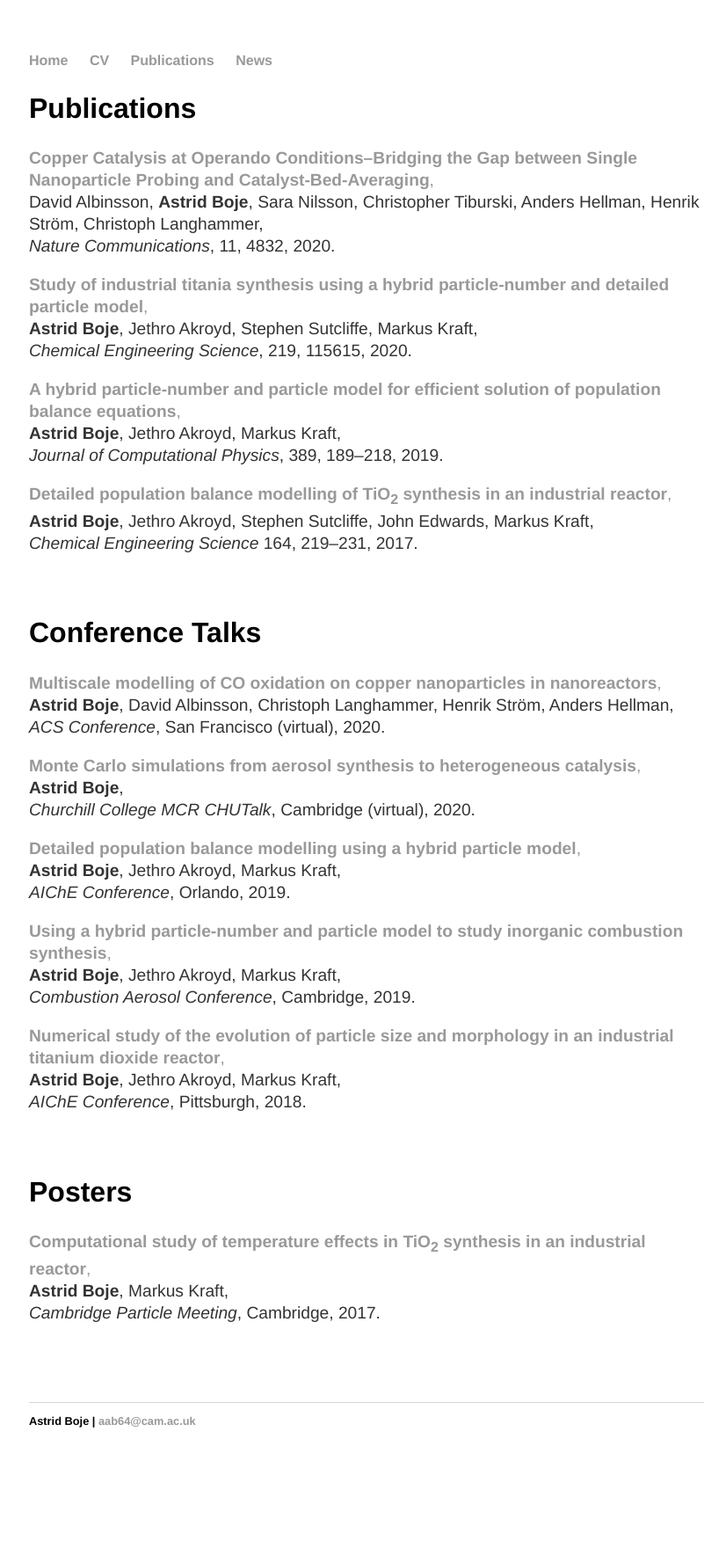
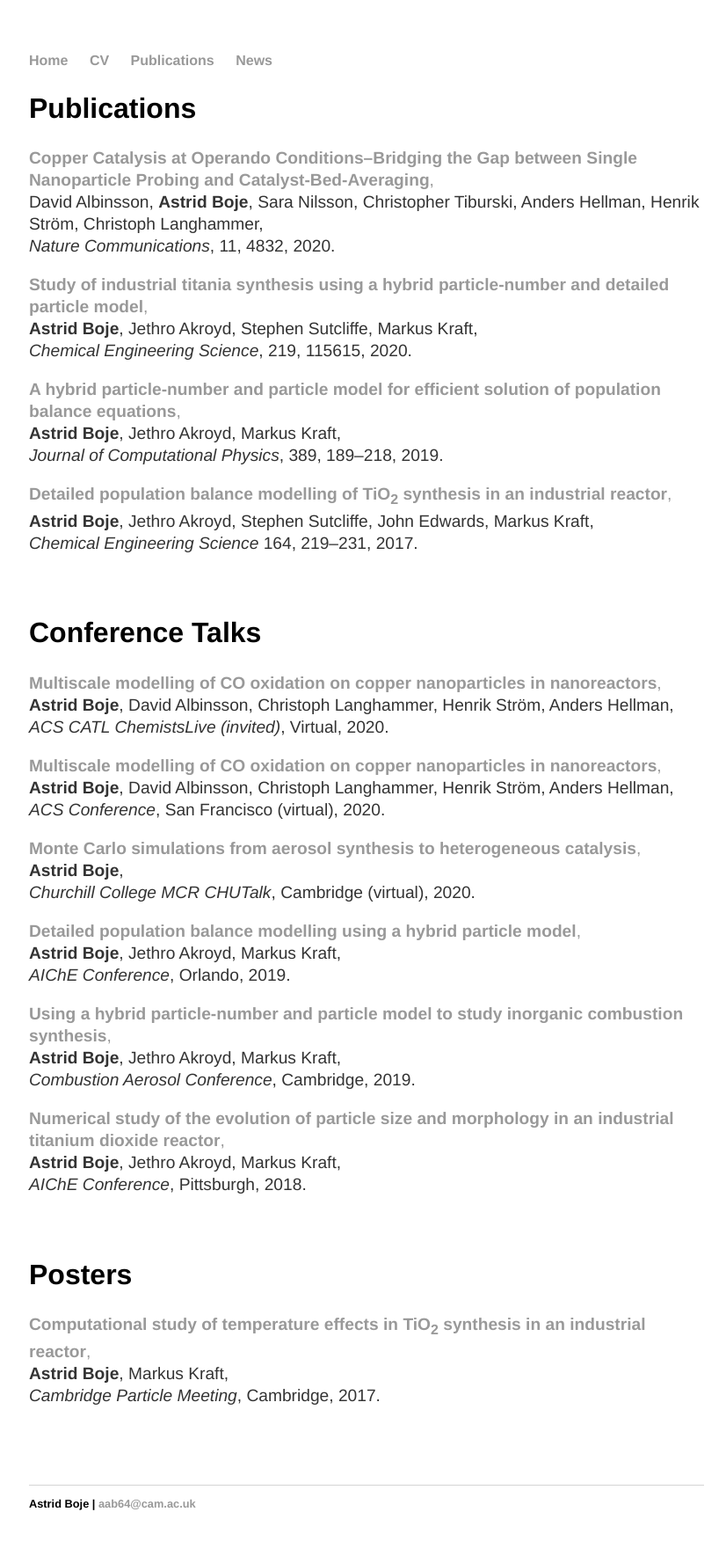
Before and after one commit to aab64/aab64.github.io, a Jekyll site: the page built from publications/index.html, in a window 1280 px wide. Shown: the whole page at 88% size, without its empty margins (223-1049 px from the left). Built offline with Jekyll 4.4.1, drawn with Linux system fonts in a browser that asks for light colours; before the commit the page ends 1683 px from its top, so only the background shows below that.

Commit message:
Added ChemistsLive talk

```diff
--- a/publications/index.html
+++ b/publications/index.html
@@ -57,6 +57,17 @@
 </div>
 
 <div class="post-content">
+	<p>
+		<a href="https://chemistslive.wordpress.com/catl-symposia/">
+  			<strong>Multiscale modelling of CO oxidation on copper nanoparticles in nanoreactors</strong>,
+  		</a>
+		<br/>
+		<strong>Astrid Boje</strong>, David Albinsson, Christoph Langhammer, Henrik Ström, Anders Hellman,
+		<br/>
+		<em>ACS CATL ChemistsLive (invited)</em>,
+		Virtual,
+		2020.
+	</p>
 	<p>
 		<a href="https://plan.core-apps.com/acs_sf20/abstract/d48183a4-7280-4efc-8a91-5c95cd1c5bc5">
   			<strong>Multiscale modelling of CO oxidation on copper nanoparticles in nanoreactors</strong>,
```
